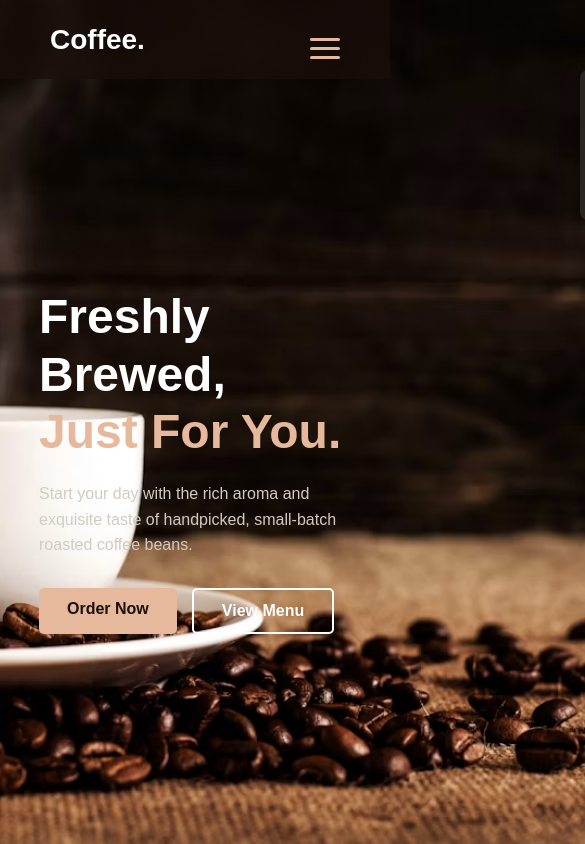
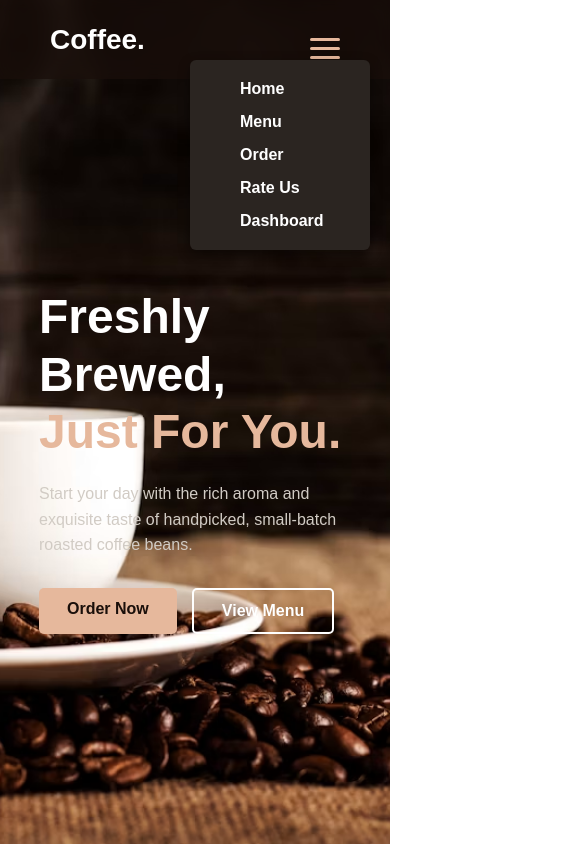
Before and after one commit to FranX0820/Coffee, a website: page public/index.html in a window 390 px wide. Both pictures are taken after a click on the button 325 px from the left and 48 px from the top of the page. Shown: the top 844 px of the page, 585 px wide, since content can reach past the window. Drawn offline with Linux system fonts and the light colour scheme.

Commit message:
Fix: set absolute hidden constraints for mobile dropdown menu block

```diff
--- a/public/index.html
+++ b/public/index.html
@@ -41,5 +41,6 @@
         </div>
       </div>
     </main>
+    <script src="script.js"></script>
   </body>
 </html>
--- a/public/style.css
+++ b/public/style.css
@@ -299,29 +299,29 @@ nav.navbar a:hover {
 
 /* MOBILE MEDIA QUERY (Applies to screens smaller than 768px) */
 @media (max-width: 768px) {
-    /* Show the hamburger button on mobile */
+    /* Show the hamburger icon */
     .hamburger {
         display: flex;
     }
 
-    /* Hide the navigation links off-screen by default on mobile */
+    /* 1. HIDE THE NAVIGATION LINKS BOX BY DEFAULT ON MOBILE */
     .nav-links {
+        display: none; /* Keeps it completely hidden until clicked */
         position: absolute;
-        top: 70px; /* Adjust based on your header's height */
-        right: -100%; /* Shoves it completely off the right side of the screen */
-        width: 200px;
-        background-color: #2b2521; /* Dark coffee background */
+        top: 60px; /* Adjust this to sit perfectly beneath your header line */
+        right: 20px;
+        width: 180px;
+        background-color: #2b2521; /* Dark theme block background */
         flex-direction: column;
-        align-items: center;
-        gap: 20px;
-        padding: 30px;
-        border-radius: 8px 0 0 8px;
-        transition: right 0.3s ease; /* Smooth sliding animation */
-        box-shadow: -5px 5px 15px rgba(0, 0, 0, 0.3);
+        gap: 15px;
+        padding: 20px;
+        border-radius: 6px;
+        box-shadow: 0 4px 12px rgba(0, 0, 0, 0.4);
+        z-index: 99;
     }
 
-    /* This active class will slide the menu into view when clicked */
+    /* 2. SHOW THE BOX WHEN THE ACTIVE CLASS IS PRESENT */
     .nav-links.active {
-        right: 0;
+        display: flex;
     }
 }
```
